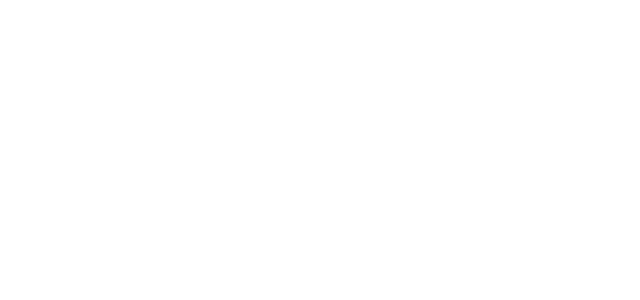
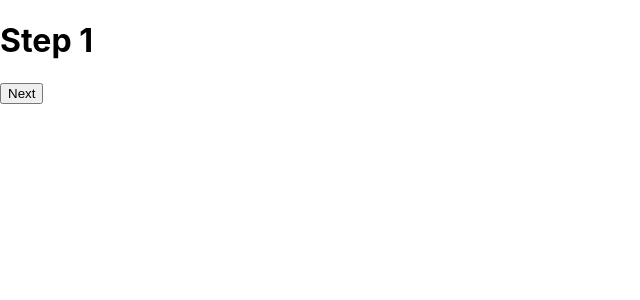
Before and after one commit to Lekkyjay/design-patterns-client, a React (Create React App) app: page /05 in a window 1280 px wide. Before the commit this address had no page. Shown: the top 300 px of the page, without its empty margins (0-640 px from the left). Built offline with nearby package versions, Linux system fonts and the light colour scheme.

Commit message:
UncontrolledOnboardingFlow implementation on going.

```diff
--- /dev/null
+++ b/src/05-onboardingFlows/App05.tsx
@@ -0,0 +1,36 @@
+import UncontrolledOnboardingFlow from './UncontrolledOnboardingFlow'
+
+interface IStep {
+  goToNext?: () => void
+}
+
+const StepOne = ({goToNext}: IStep) => (
+  <>
+    <h1>Step 1</h1>
+    <button onClick={goToNext}>Next</button>
+  </>
+)
+
+const StepTwo = ({goToNext}: IStep) => (
+  <>
+    <h1>Step 2</h1>
+    <button onClick={goToNext}>Next</button>
+  </>
+)
+
+const StepThree = ({goToNext}: IStep) => (
+  <>
+    <h1>Step 3</h1>
+    <button onClick={goToNext}>Next</button>
+  </>
+)
+
+export default function App05() {
+  return (
+    <UncontrolledOnboardingFlow>
+      <StepOne />
+      <StepTwo />
+      <StepThree />
+    </UncontrolledOnboardingFlow>
+  )
+}
--- /dev/null
+++ b/src/05-onboardingFlows/UncontrolledOnboardingFlow.tsx
@@ -0,0 +1,27 @@
+import React, { ReactElement, ReactNode, useState } from 'react'
+
+interface IProps {
+  children: ReactNode
+  onFinish?: () => void
+}
+
+interface IStep {
+  goToNext: () => void
+}
+
+export default function UncontrolledOnboardingFlow({ children }: IProps) {
+  const [onboardingData, setOnboardingData] = useState({})
+  const [currentIndex, setCurrentIndex] = useState(0)
+
+  const goToNext = () => {
+    setCurrentIndex(currentIndex + 1)
+  }
+
+  const currentChild = React.Children.toArray(children)[currentIndex] as ReactElement<IStep>
+
+  if (React.isValidElement(currentChild)) {
+    return React.cloneElement(currentChild, { goToNext })
+  }
+
+  return <>{ currentChild }</>
+}
--- a/src/App.tsx
+++ b/src/App.tsx
@@ -4,6 +4,7 @@
 import App03 from "./03-modals/App03"
 import App03Controlled from "./03-modals/App03Controlled"
 import App04 from "./04-forms/App04"
+import App05 from "./05-onboardingFlows/App05"
 
 function App() {
   return (
@@ -13,6 +14,7 @@
       <Route path="/03" element={<App03 />} />
       <Route path="/03c" element={<App03Controlled />} />
       <Route path="/04" element={<App04 />} />
+      <Route path="/05" element={<App05 />} />
     </Routes>
   )
 }
```
Also changed, not shown: src/06-clone/Navbar.tsx (added, +12 -0 lines).
